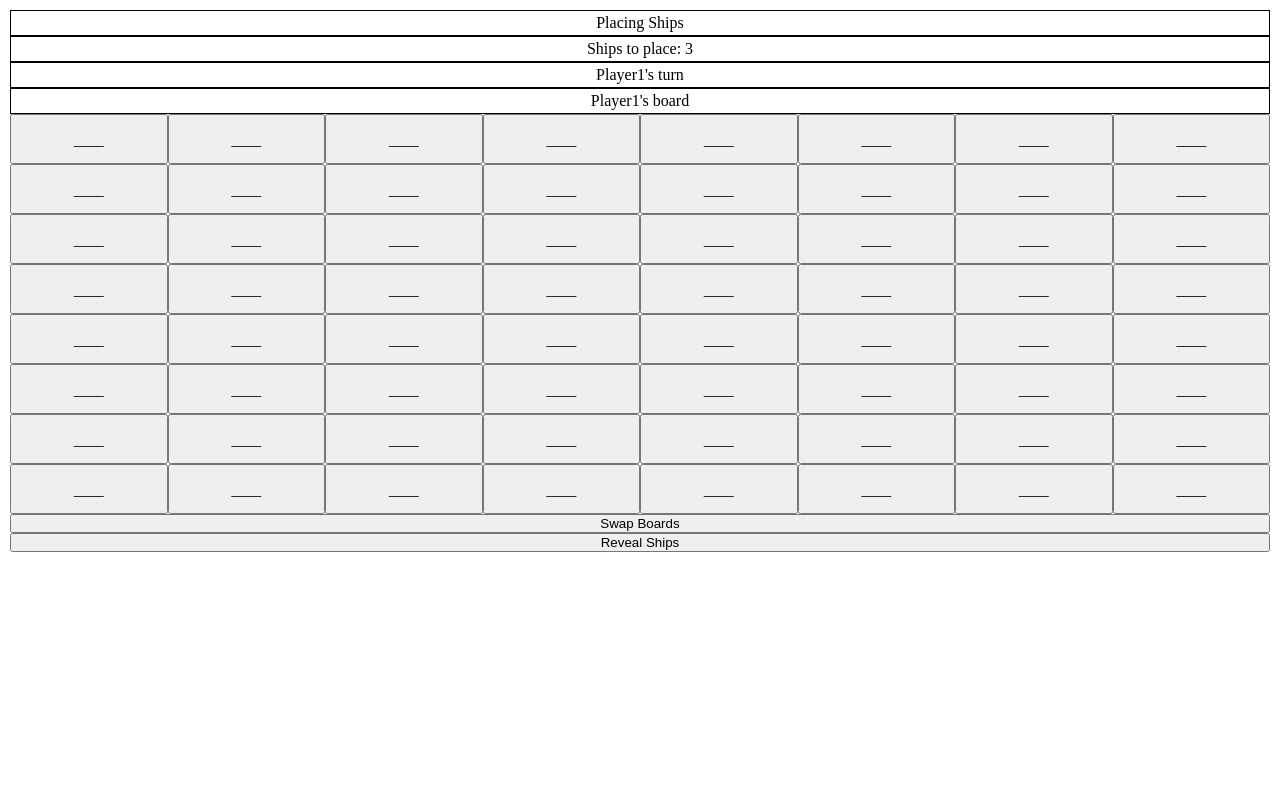
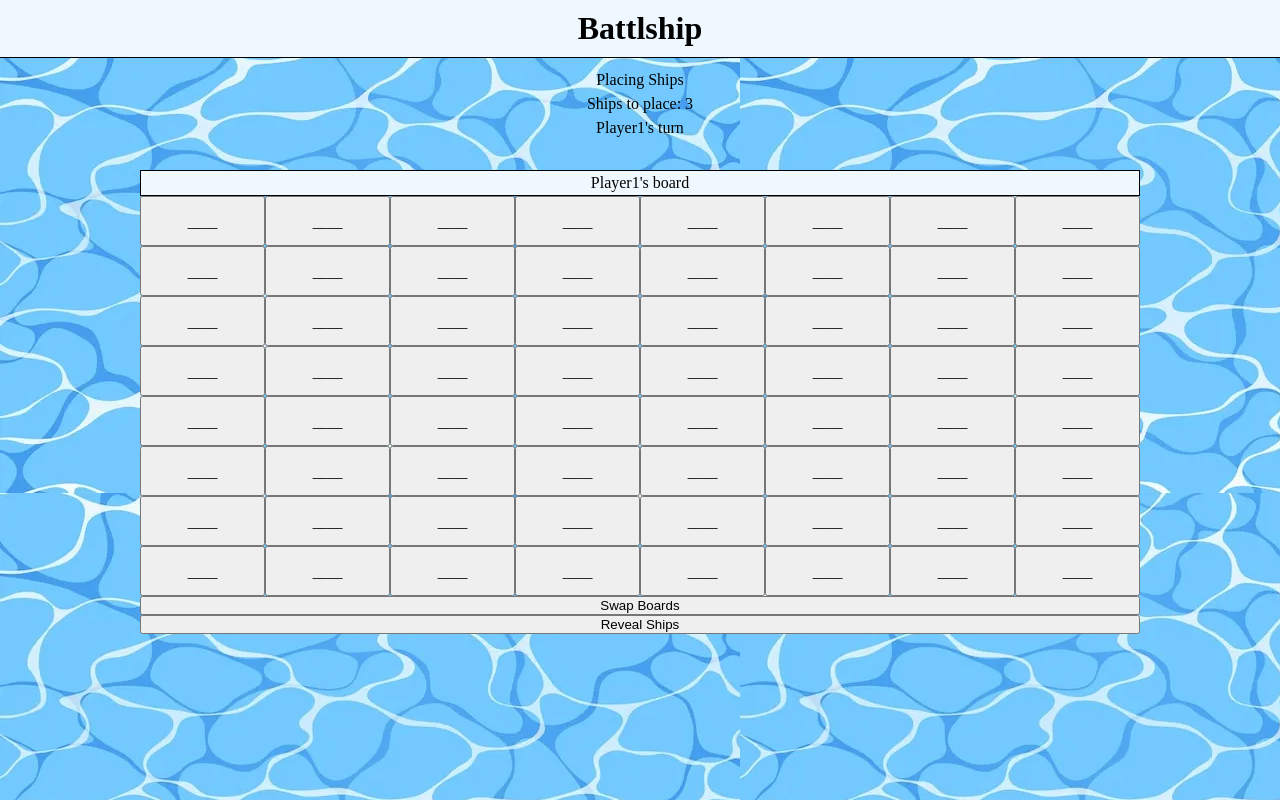
Before and after one commit to notpearlz/Battleship, a website with bundled scripts: page src/index.html in a window 1280 px wide. Built offline with nearby package versions, Linux system fonts and the light colour scheme.

Commit message:
Add water background and center things

```diff
--- a/src/index.html
+++ b/src/index.html
@@ -7,8 +7,8 @@
     <title>Document</title>
   </head>
   <body>
-    <!--Testing phase-->
 
+    <Header><h1>Battlship</h1></Header>
     <main id="main">
 
     </main>
--- a/src/modules/renderDOM.js
+++ b/src/modules/renderDOM.js
@@ -162,6 +162,9 @@ function displayShip(board, i,j){
           square.innerHTML = "SHIP";
           square.classList.add("ship");
 
+        } else {
+          square.innerHTML = "____";
+
         }
       } else {
         square.innerHTML = "____";
--- a/src/styles.css
+++ b/src/styles.css
@@ -1,19 +1,39 @@
+:root{
+  --primarycolor: aliceblue;
+}
+
 * {
   padding: 0;
   margin: 0;
 }
 
+body {
+  display: flex;
+  flex-direction: column;
+  align-items: center;
+  background-image: url("./assets/water.webp");
+
+}
+header {
+  display: flex;
+  justify-content: center;
+  border-bottom: black 1px solid;
+  background-color: var(--primarycolor);
+  width: 100%;
+  padding: 10px 0;
+}
 main {
   display: flex;
   flex-direction: column;
 
+
   padding: 10px;
+  width: 1000px;
 }
 
 #phase {
   display: flex;
   justify-content: center;
-  border: black, 1px, solid;
   padding: 3px;
 }
 
@@ -21,7 +41,6 @@ main {
 #console {
   display: flex;
   justify-content: center;
-  border: black, 1px, solid;
   padding: 3px;
 }
 
@@ -29,15 +48,17 @@ main {
 #turn {
   display: flex;
   justify-content: center;
-  border: black, 1px, solid;
   padding: 3px;
 }
 
 #currentBoard {
   display: flex;
   justify-content: center;
+  margin-top: 30px;
   border: black, 1px, solid;
   padding: 3px;
+  background-color: var(--primarycolor);
+
 }
 
 .board {
```
Also changed, not shown: src/assets/water.webp (added).
